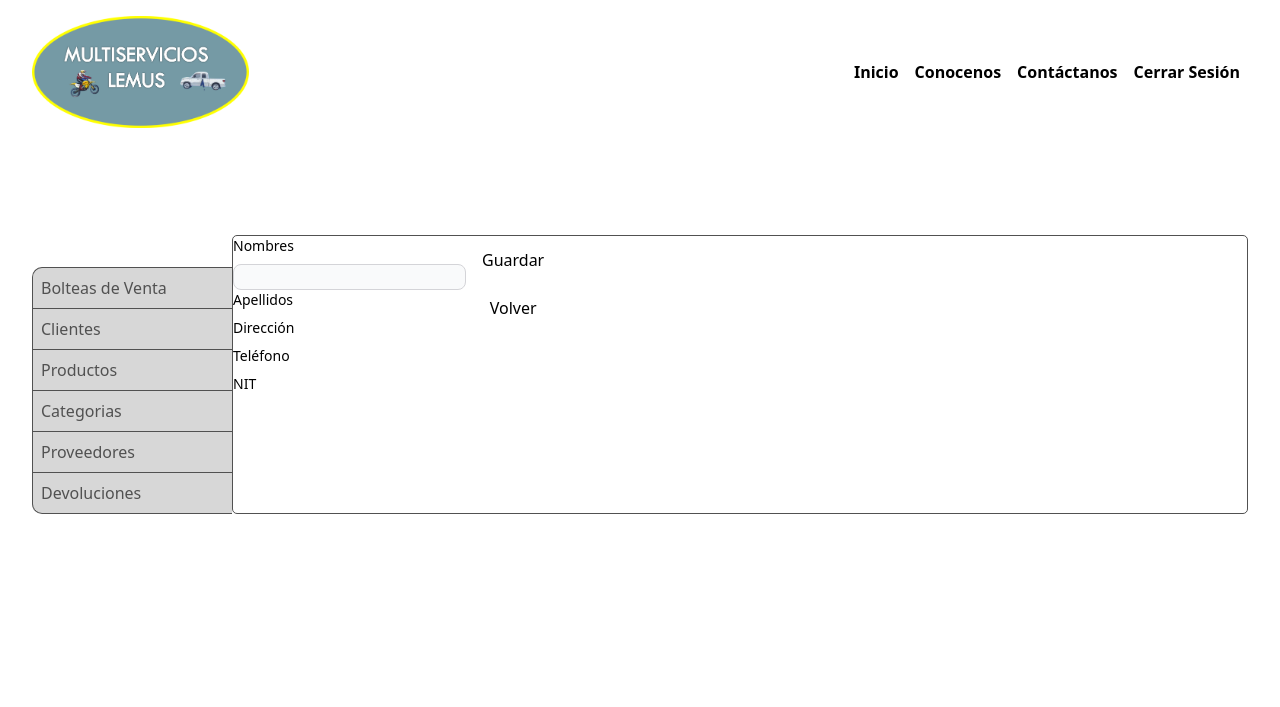
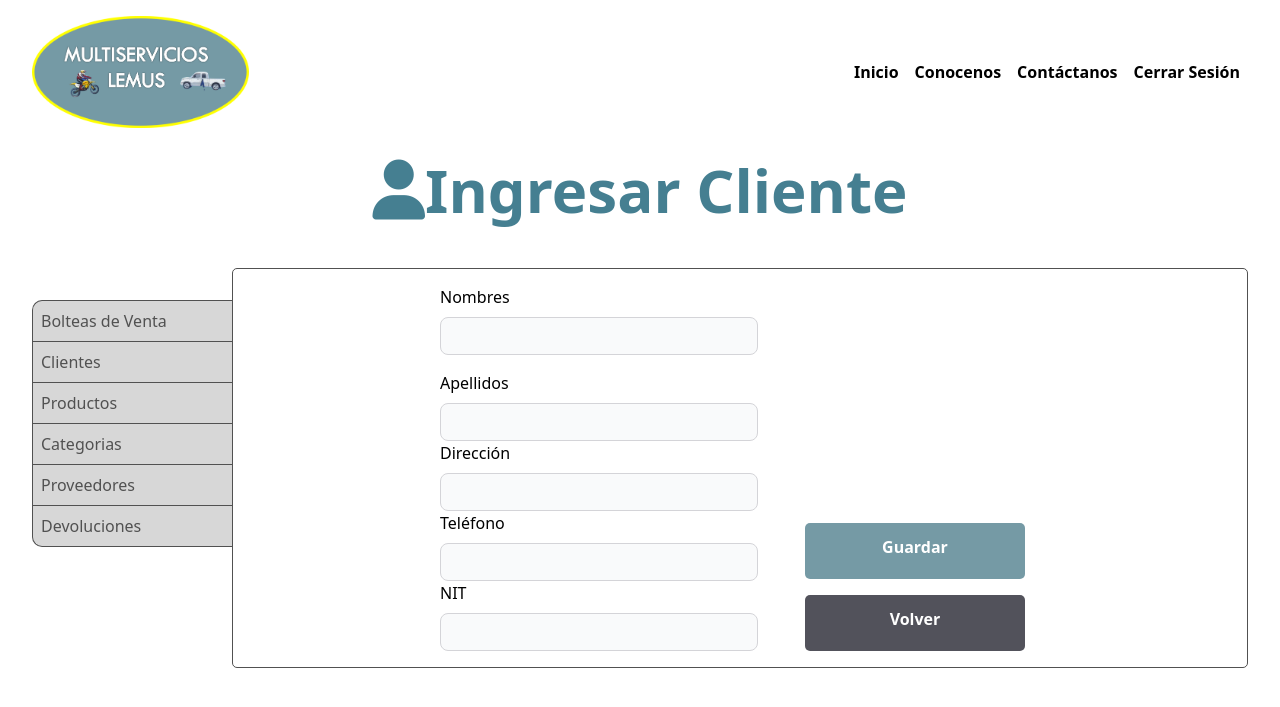
Before and after one commit to devkev53/horus, a Django app: template cliente/templates/cliente/client_form.html in a window 1280 px wide. Shown: the top 707 px of the page. Run offline with Django 4.2, Linux system fonts and the light colour scheme; the template is opened without the code that fills it: most values are stand-ins (such as "Sample title", 1, 10 or a date in 2020); some libraries are stand-ins or nearby versions.

Commit message:
:sparkles: Add register a client
add register a client

```diff
--- a/base/static/base/css/main.css
+++ b/base/static/base/css/main.css
@@ -1,13 +1,20 @@
+.app {
+  max-width: 1280px;
+  margin: 0 auto;
+}
 .main {
-  height: ;
   display: grid;
   grid-template-areas:
   "search search"
   "sidemenu content";
   grid-template-columns: 200px auto;
-  grid-auto-rows: 75px 1fr;
+  grid-auto-rows: auto 1fr;
   /* gap: 1rem; */
   padding: 1rem 2rem;
+}
+
+.content_header {
+  margin-bottom: 2rem;
 }
 .header-main-content {
   grid-area: search;
@@ -17,14 +24,13 @@
   margin-bottom: 1rem;
 }
 .header-main-content .content_header {
-  display: grid;
+  display: flex;
+  justify-content: space-between;
   width: 100%;
-  grid-template-areas:
-  "search search button";
-  grid-template-columns: 1fr 1fr minmax(200px, auto);
 }
 .button-container {
-  grid-area: button;
+  display: flex;
+  align-items: flex-end;
 }
 
 
@@ -42,12 +48,19 @@
 
 .btn {
   padding: .75rem 1rem;
+  max-width: 220px;
   display: flex;
   text-align: center;
   justify-content: center;
   cursor: pointer;
+  height: 3.5rem;
   width: 100%;
   border-radius: 5px;
+  transition: .3s all ease;
+}
+
+.btn:hover {
+  box-shadow: 2px 2px 5px rgba(51,51,51,.7);
 }
 
 .primary-btn {
@@ -59,3 +72,32 @@
 .primary-btn:hover {
   background: #355b67;
 }
+
+
+.secondary-btn {
+  background: #52525b;
+  font-weight: bold;
+  color: #fff;
+  transition: .3s all ease;
+}
+.secondary-btn:hover {
+  background: #18181b;
+}
+
+
+.page_title {
+  display: flex;
+  width: 100%;
+  justify-content: center;
+  align-items: flex-end;
+  position: relative;
+}
+.title {
+  color: #457f91;
+  display: flex;
+}
+
+.title_button {
+  position: absolute;
+  right: 0;
+}
--- /dev/null
+++ b/base/static/base/js/functions.js
@@ -0,0 +1,69 @@
+// funcion que realiza el post con axios
+async function postAxios(urlPath, params, callback) {
+  let response = await axios.post(urlPath, params);
+  if (!response.data.hasOwnProperty("error")) {
+    callback(response.data);
+    return false;
+  }
+  let msgError = error_alert(response.data.error);
+  myErrorSwal("Error", msgError);
+}
+
+const myErrorSwal = (title, text) =>
+  Swal.fire({
+    icon: "error",
+    title: "Error",
+    html: text,
+    confirmButtonColor: "#52525b",
+  });
+
+// Funcion para convertir los errores en una lista html
+function error_alert(obj) {
+  // console.log(obj);
+  let html = "";
+  if (typeof obj === "object") {
+    html = '<ul class="w-full justify-items-center" style="">';
+    Object.entries(obj).forEach(([key, value]) => {
+      html +=
+        "<li class='mb-2'>" +
+        "<span class='font-bold text-red-900'>" +
+        key +
+        "</span>" +
+        ": " +
+        value +
+        "</li>";
+    });
+    html += "</ul>";
+  } else {
+    html = "<p>" + obj + "</p>";
+  }
+  return html;
+}
+
+// Funcion que muestra la alerta para la cracion
+const submitOption = (
+  urlPath,
+  params,
+  callback,
+  content,
+  title,
+  icon,
+  color
+) => {
+  Swal.fire({
+    type: color,
+    title: title,
+    text: content,
+    icon: "info",
+    typeAnimated: true,
+    confirmButtonColor: "#759AA5",
+    cancleButtonColor: "#52525b",
+    showCancelButton: true,
+    confirmButtonText: "Si, Registrar!",
+    cancleButtonText: "No, Cancelar",
+  }).then(async (result) => {
+    if (result.isConfirmed) {
+      postAxios(urlPath, params, callback);
+    }
+  });
+};
--- a/base/templates/base/base.html
+++ b/base/templates/base/base.html
@@ -5,7 +5,11 @@
 <head>
   <meta charset="UTF-8">
   <meta name="viewport" content="width=device-width, initial-scale=1.0">
+  <!-- Font Awesome -->
+  <link href="https://kit-pro.fontawesome.com/releases/v5.15.3/css/pro.min.css" rel="stylesheet">
+  <script src="https://cdn.jsdelivr.net/npm/axios/dist/axios.min.js"></script>
   <script src="https://cdn.tailwindcss.com"></script>
+  <script src="https://cdn.jsdelivr.net/npm/sweetalert2@11"></script>
   <link rel="stylesheet" href="{% static 'base/css/main.css' %}">
   <link rel="stylesheet" href="{% static 'base/css/navbar.css' %}">
 
@@ -19,6 +23,7 @@
 
 </head>
 <body>
+  <div class="app">
     {% include 'base/navbar.html' %}
     <main class="main">
       <section class="header-main-content">
@@ -33,5 +38,12 @@
         {% endblock content %}
       </section>
     </main>
+  </div>
+
+
+  <script src="{% static 'base/js/functions.js' %}"></script>
+  {% block js_block %}
+  {% endblock js_block %}
+
 </body>
 </html>
--- /dev/null
+++ b/base/templates/base/base_forms.html
@@ -0,0 +1,6 @@
+{% extends 'base/base.html' %}
+{% load static %}
+
+{% block content %}
+
+{% endblock content %}
--- a/base/templates/base/login.html
+++ b/base/templates/base/login.html
@@ -30,7 +30,7 @@
           </div>
           <div>
             <label for="password" class="block mb-2 text-sm font-medium text-gray-900">Contraseña</label>
-            <input type="password" name="password" id="id_password" class="bg-gray-50 border border-zinc-300 focus:outline-zinc-700 text-gray-900 sm:text-sm rounded-lg focus:ring-zinc-600 focus:border-zinc-600 block w-full p-2.5 dark:border-gray-600 dark:placeholder-gray-400 dark:text-white dark:focus:ring-blue-500 dark:focus:border-zinc-500" placeholder="••••••••" required="">
+            <input type="password" name="password" id="id_password" class="bg-gray-50 border border-zinc-300 focus:outline-zinc-700 text-gray-900 sm:text-sm rounded-lg focus:ring-zinc-600 focus:border-zinc-600 block w-full p-2.5 dark:border-gray-600 dark:placeholder-gray-400 dark:focus:ring-blue-500 dark:focus:border-zinc-500" placeholder="••••••••" required="">
           </div>
           <button type="submit" class="w-full bg-zinc-600 hover:bg-zinc-900 transition duration-300 text-white font-bold hover:bg-primary-700 focus:ring-4 focus:outline-none focus:ring-primary-300 font-medium rounded-lg text-sm px-5 py-2.5 text-center dark:bg-primary-600 dark:hover:bg-primary-700 dark:focus:ring-primary-800 mb-8">Iniciar Sesión</button>
         </form>
--- a/base/templates/base/navbar.html
+++ b/base/templates/base/navbar.html
@@ -17,7 +17,7 @@
         <a href="">Contáctanos</a>
       </li>
       <li>
-        <a href="">Cerrar Sesión</a>
+        <a href="/logout">Cerrar Sesión</a>
       </li>
     </ul>
   </div>
--- a/base/templates/base/sidemenu.html
+++ b/base/templates/base/sidemenu.html
@@ -8,7 +8,10 @@
       </a>
     </li>
     <li>
-      <a href="{% url 'clients' %}" class="nav-link {% if request.path == clients %}active{%endif%}">
+      <a
+        href="{% url 'clients' %}"
+        class="nav-link {% if request.path == clients %}active{%endif%}"
+        >
         <span>Clientes</span>
       </a>
     </li>
--- a/cliente/forms.py
+++ b/cliente/forms.py
@@ -1,9 +1,9 @@
-from django.forms import forms
+from django import forms
 from cliente.models import Client
 
 
-class Form(forms.ModelForm):
+class ClientForm(forms.ModelForm):
 
     class Meta:
         model = Client
-        fields = "__all__"
+        fields = ('name', 'last_name', 'address', 'phone', 'nit',)
--- /dev/null
+++ b/cliente/static/cliente/css/form.css
@@ -0,0 +1,20 @@
+.page_content {
+  padding: 1rem;
+}
+
+.client_form {
+  margin: 0 auto;
+  display: grid;
+  grid-template-columns: 1fr minmax(250px, auto);
+  gap: 2rem;
+  max-width: 600px;
+}
+
+.options {
+  display: flex;
+  flex-direction: column;
+  width: 100%;
+  align-items: center;
+  justify-content: flex-end;
+  gap: 1rem;
+}
--- /dev/null
+++ b/cliente/static/cliente/js/form_client.js
@@ -0,0 +1,20 @@
+const clientForm = document.querySelector("#client_form");
+
+const cb = () => {
+  location.href = redirectUrl;
+};
+
+clientForm.addEventListener("submit", (e) => {
+  e.preventDefault();
+  let params = new FormData(clientForm);
+  // params.append("action");
+  submitOption(
+    window.location.pathname,
+    params,
+    cb,
+    "Desea crear el cliente",
+    "Ingresar Cliente",
+    "fas fa-save",
+    "blue"
+  );
+});
--- a/cliente/templates/cliente/client_form.html
+++ b/cliente/templates/cliente/client_form.html
@@ -1,30 +1,86 @@
 {% extends 'base/base.html' %}
+{% load static %}
+
+{% block css_block %}
+  <link rel="stylesheet" href="{% static 'cliente/css/form.css' %}">
+{% endblock css_block %}
 
 
+{% block header_main %}
+<div class="content_header">
+  <div></div>
+  <div class='page_title'>
+    <h3 class="font-bold text-6xl title">
+      <i class="fas fa-user"></i>
+      Ingresar Cliente
+    </h3>
+  </div>
+  <div class="button-container align-middle">
+  </div>
+</div>
+{% endblock header_main %}
+
 {% block content %}
-<form action="" class="flex">
+<form class="client_form" id="client_form" method="post" class="flex">
   {% csrf_token %}
-  <div class="input">
-    <div>
-      <label for="" class="block mb-2 text-sm font-medium text-grat-900">Nombres</label>
-      <input type="text" class="bg-gray-50 border border-zinc-300 ficus:outline-zinc-700 text-gray-900 rounded-lg">
+  <div class="input-groups">
+    <div class="flex flex-col mb-4">
+      <label for="" class="block mb-2 text-grat-900">Nombres</label>
+      <input
+        id="id_name"
+        name="name"
+        type="text"
+        class="w-full bg-gray-50 border border-zinc-300 text-zinc-600 focus:outline-none focus:border-zinc-500 p-1.5 px-2 rounded-lg"
+        >
     </div>
     <div>
-      <label for="" class="block mb-2 text-sm font-medium text-grat-900">Apellidos</label>
+      <label for="" class="block mb-2 text-grat-900">Apellidos</label>
+      <input
+        id="last_name"
+        name="last_name"
+        type="text"
+        class="w-full bg-gray-50 border border-zinc-300 text-zinc-600 focus:outline-none focus:border-zinc-500 p-1.5 px-2 rounded-lg"
+        >
     </div>
     <div>
-      <label for="" class="block mb-2 text-sm font-medium text-grat-900">Dirección</label>
+      <label for="" class="block mb-2 text-grat-900">Dirección</label>
+      <input
+        id="id_address"
+        name="address"
+        type="text"
+        class="w-full bg-gray-50 border border-zinc-300 text-zinc-600 focus:outline-none focus:border-zinc-500 p-1.5 px-2 rounded-lg"
+        >
     </div>
     <div>
-      <label for="" class="block mb-2 text-sm font-medium text-grat-900">Teléfono</label>
+      <label for="" class="block mb-2 text-grat-900">Teléfono</label>
+      <input
+        id="id_phone"
+        name="phone"
+        type="text"
+        class="w-full bg-gray-50 border border-zinc-300 text-zinc-600 focus:outline-none focus:border-zinc-500 p-1.5 px-2 rounded-lg"
+        >
     </div>
     <div>
-      <label for="" class="block mb-2 text-sm font-medium text-grat-900">NIT</label>
+      <label for="" class="block mb-2 text-grat-900">NIT</label>
+      <input
+        id="id_nit"
+        name="nit"
+        type="text"
+        class="w-full bg-gray-50 border border-zinc-300 text-zinc-600 focus:outline-none focus:border-zinc-500 p-1.5 px-2 rounded-lg"
+        >
     </div>
   </div>
   <div class="options">
-    <button class="btn btn-primary">Guardar</button>
-    <a class="btn btn-primary">Volver</a>
+    <button class="btn primary-btn">Guardar</button>
+    <a class="btn secondary-btn">Volver</a>
   </div>
 </form>
 {% endblock content %}
+
+
+{% block js_block %}
+  <script>
+    var redirectUrl = '{{lazyUrl}}'
+  </script>
+  <script src="{% static 'cliente/js/form_client.js' %}"></script>
+{% endblock js_block %}
```
Also changed, not shown: base/static/base/css/table.css (+35 -1 lines), base/views.py (+28 -0 lines), cliente/templates/cliente/clientes.html (+6 -4 lines), cliente/views.py (+18 -3 lines), app/db.sqlite3. Lines whose indentation alone changed are shown as unchanged.
